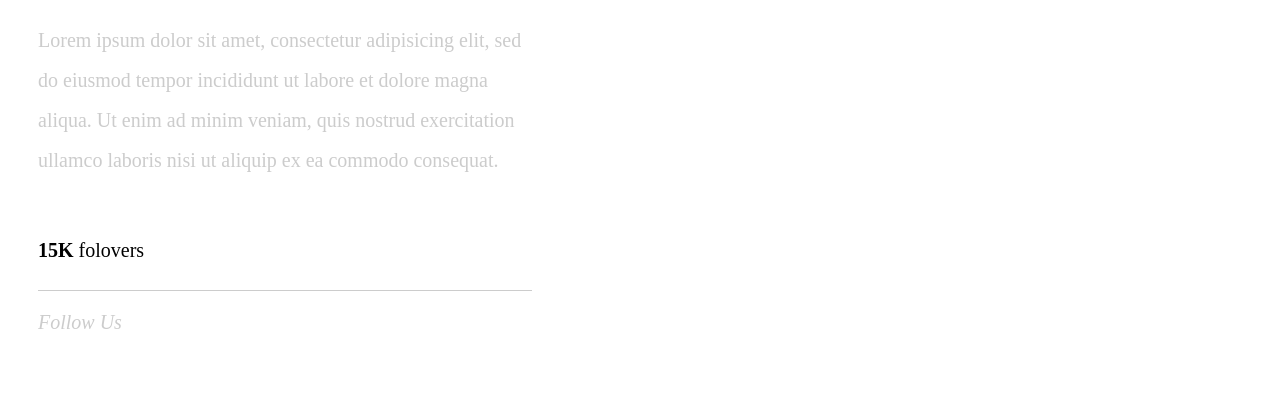
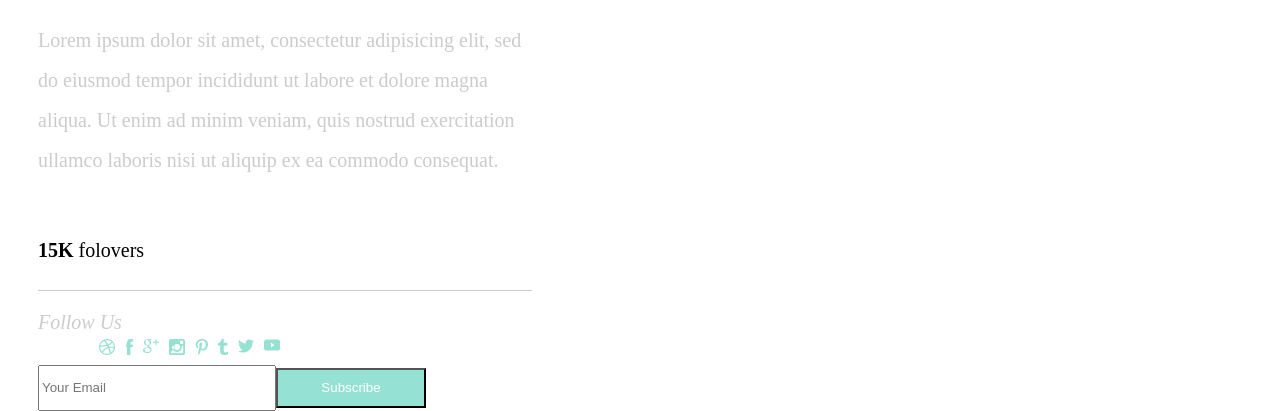
Before and after one commit to Artem009/My-Projects, a plain HTML site: page Mogo/index.html in a window 1280 px wide. Shown: the part 8222-8633 px from the top of the page. Drawn offline with Linux system fonts and the light colour scheme.

Commit message:
first commit

```diff
--- a/Mogo/index.html
+++ b/Mogo/index.html
@@ -307,8 +307,14 @@
 				consequat.
 				<div style="margin-top: 50px; margin-bottom: 20px; color: #000;"><b style="font-size: 20px; margin-right: 5px;">15K</b>folovers</div>
 				</div>
-		<div style="color: #ccc; margin-top: 20px; font-size: 20px;"><i>Follow Us</i></div>
+				<div style="color: #ccc; margin-top: 20px; font-size: 20px; width: 20%"><i>Follow Us</i>
+				<div style="float: right;"><img src="Sprait\spritesheet.png"></div></div>
 
+				<form>
+					<div>
+						<input class="input" placeholder="Your Email" type="text" name="name"><button class="button">Subscribe</button>
+					</div>
+				</form>
 		</div>
 </body>
 </html>
--- a/Mogo/style.css
+++ b/Mogo/style.css
@@ -268,3 +268,13 @@ header{
 	margin-top: 45px;
 	border-bottom: 1px solid #CCC;
 }
+.input{
+	width: 230px;
+	height: 40px;
+}
+.button{
+	width: 150px;
+	height: 40px;
+	background-color: #95e1d3;
+	color: #fff;
+}
```
Also changed, not shown: Mogo/Sprait/dribbble.jpg (added), Mogo/Sprait/facebook.jpg (added), Mogo/Sprait/google plus.jpg (added), Mogo/Sprait/instagram.jpg (added), Mogo/Sprait/pinterest.jpg (added), Mogo/Sprait/spritesheet.png (added), Mogo/Sprait/tumblr.jpg (added), Mogo/Sprait/twitter.jpg (added), Mogo/Sprait/youtube.jpg (added). Lines whose indentation alone changed are shown as unchanged.
